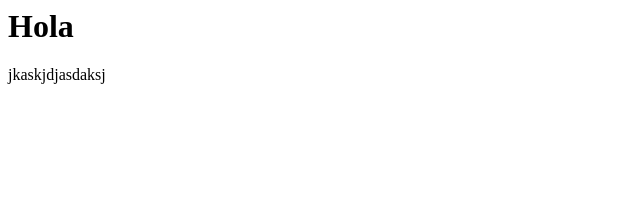
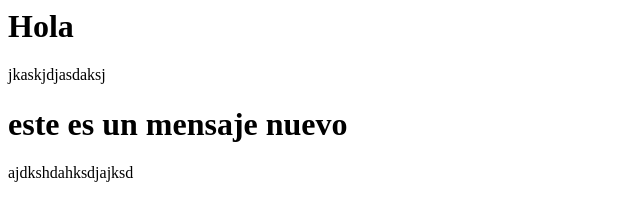
Before and after one commit to francoDiazP/ejemplo, a plain HTML site: page index.html in a window 1280 px wide. Shown: the whole page, without its empty margins (0-640 px from the left). Drawn offline with Linux system fonts and the light colour scheme.

Commit message:
Se agrega nuevo mensaje

```diff
--- a/index.html
+++ b/index.html
@@ -8,5 +8,11 @@
     <h1>Hola</h1>
 
     <p>jkaskjdjasdaksj</p>
+
+    <h1>este es un mensaje nuevo</h1>
+
+    <p>ajdkshdahksdjajksd</p>
+
+
 </body>
 </html>
```
